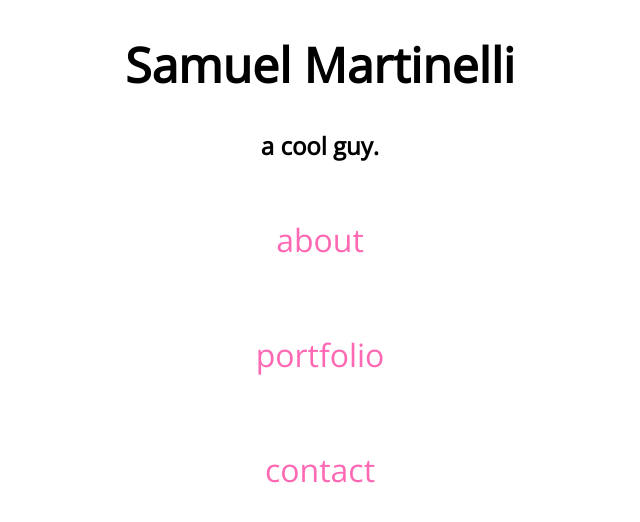
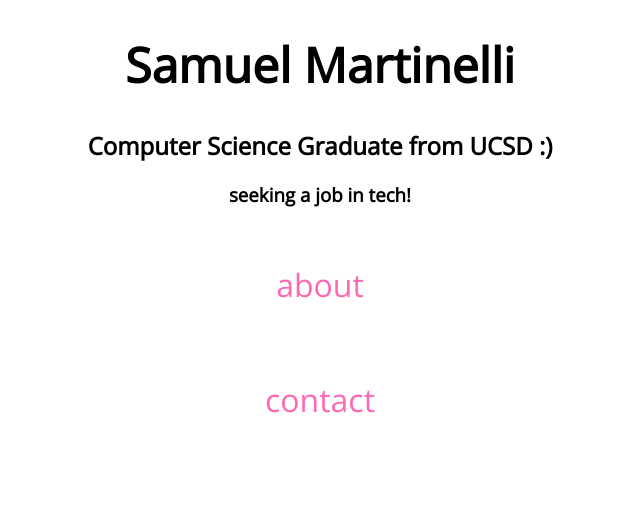
Before and after one commit to skmartinelli/minimalistSite, a plain HTML site: page index.html in a window 1280 px wide. Shown: the whole page, without its empty margins (320-960 px from the left). Drawn offline with nearby package versions, Linux system fonts and the light colour scheme.

Commit message:
Cleanup. First public version

```diff
--- a/index.html
+++ b/index.html
@@ -30,22 +30,19 @@
 
 
             <h1> Samuel Martinelli </h1>
-            <h2> a cool guy.</h2>
+            <h2> Computer Science Graduate from UCSD :)</h2>
+            <h3> seeking a job in tech!</h3>
 
         </header>
 
     <ul>
         <li><a href="about.html"> about </a></li>
-        <li><a href="portfolio.html"> portfolio </a></li>
+
+        <!-- todo: add portfolio section. if youre looking here you should hire me ;) email me at skmartinelli@outlook.com -->
+        <!-- <li><a href="portfolio.html"> portfolio </a></li> -->
+
         <li><a href="mailto:skmartinelli@outlook.com">  contact </a></li>
 
-
-
-
-
-
-       <!-- <li> personal wiki</li>-->
-       <!-- todo: make a blog. -->
     </ul>
 
 </body>
```
Also changed, not shown: about.html (+1 -1 lines), 1 other file.
